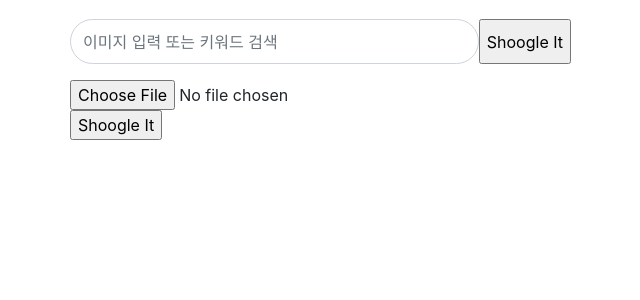
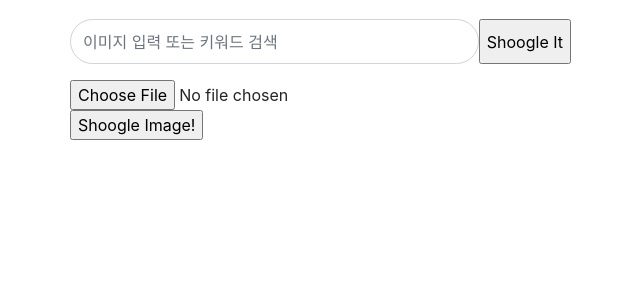
Before and after one commit to devnjw/ShoeSearch, a Flask app: page / in a window 1280 px wide. Shown: the part 383-683 px from the top of the page, without its empty margins (320-960 px from the left). Run offline with Flask 2, Linux system fonts and the light colour scheme; data that the repository does not hold is empty; some libraries are stand-ins or nearby versions.

Commit message:
edit image search button word

```diff
--- a/Client/app/templates/index.html
+++ b/Client/app/templates/index.html
@@ -28,8 +28,8 @@
 
   <form action = "/image" method = "POST" enctype = "multipart/form-data">
     <div id="image-search-bar" class="mx-auto search-bar input-group" style="margin:1rem;">
-        <input type = "file" name = "file" style="width: 411px;"/>
-        <input type = "submit" value="Shoogle It"/>
+        <input type = "file" name = "file" style="width: 370px;"/>
+        <input type = "submit" value="Shoogle Image!"/>
     </div>
 </form>
 
```
